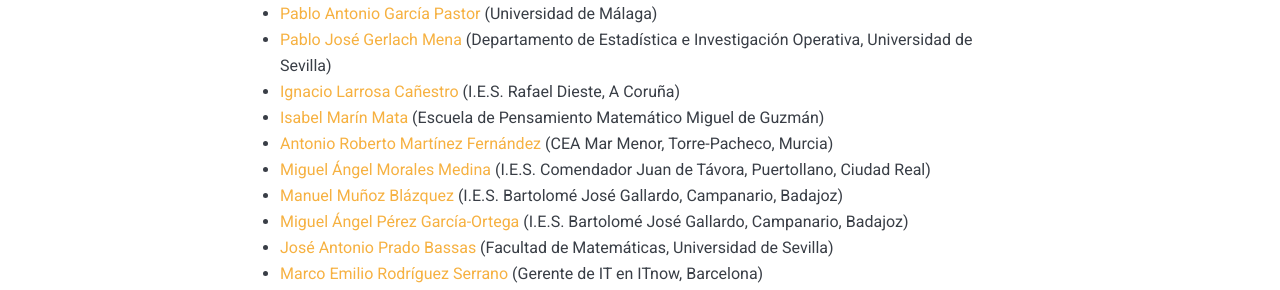
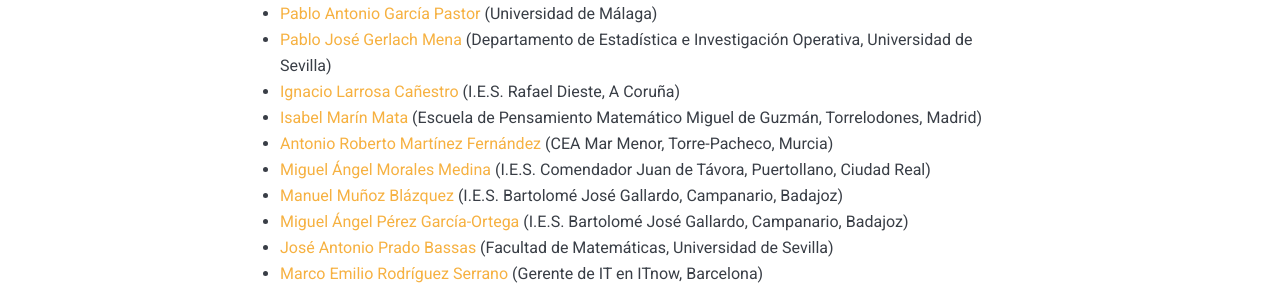
Before and after one commit to revistalva2/lva2.github.io, a Jekyll site: the page built from _pages/01-ficha_bibliografica.markdown, in a window 1280 px wide. Shown: the part 935-1225 px from the top of the page. Built offline with Jekyll 4.4.1, drawn with Linux system fonts in a browser that asks for light colours; nearby versions of some CDN libraries.

Commit message:
Update 01-ficha_bibliografica.markdown

```diff
--- a/_pages/01-ficha_bibliografica.markdown
+++ b/_pages/01-ficha_bibliografica.markdown
@@ -35,7 +35,7 @@
 - [Pablo Antonio García Pastor](mailto:iraze.pgp@gmail.com) (Universidad de Málaga)
 - [Pablo José Gerlach Mena](mailto:gerlach@us.es) (Departamento de Estadística e Investigación Operativa, Universidad de Sevilla)
 - [Ignacio Larrosa Cañestro](mailto:ilarrosa@mundo-r.com) (I.E.S. Rafael Dieste, A Coruña)
-- [Isabel Marín Mata](mailto:isamarin77@hotmail.com) (Escuela de Pensamiento Matemático Miguel de Guzmán)
+- [Isabel Marín Mata](mailto:isamarin77@hotmail.com) (Escuela de Pensamiento Matemático Miguel de Guzmán, Torrelodones, Madrid)
 - [Antonio Roberto Martínez Fernández](mailto:antoniorobert.martinez@murciaeduca.es) (CEA Mar Menor, Torre-Pacheco, Murcia)
 - [Miguel Ángel Morales Medina](mailto:gaussianos@gmail.com) (I.E.S. Comendador Juan de Távora, Puertollano, Ciudad Real)
 - [Manuel Muñoz Blázquez](mailto:mmunozb04@educarex.es) (I.E.S. Bartolomé José Gallardo, Campanario, Badajoz)
```
